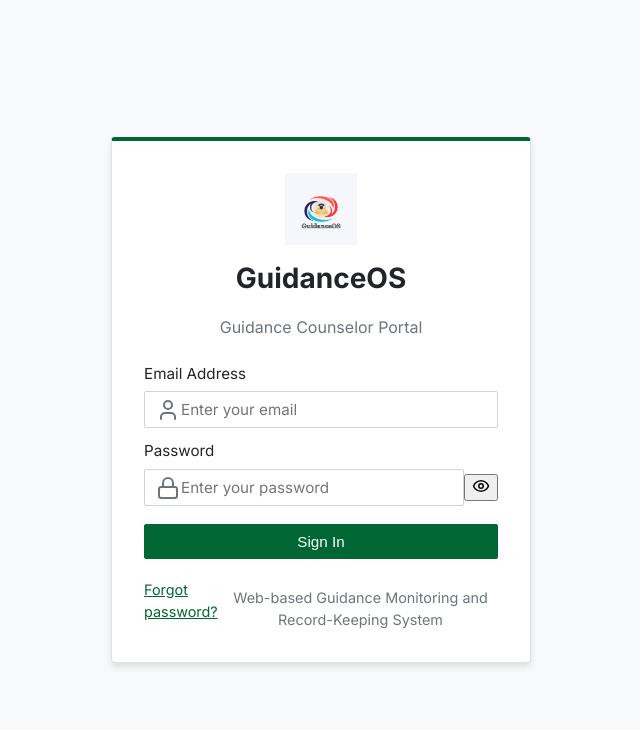
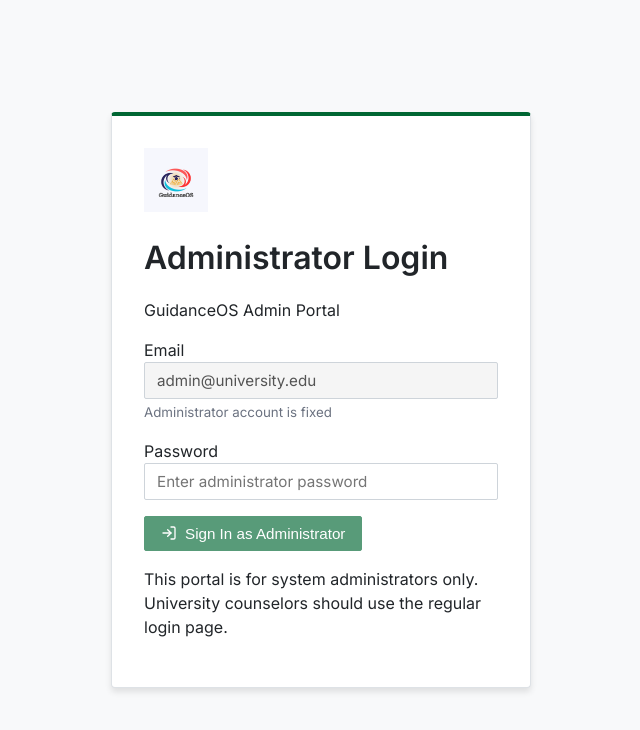
Before and after one commit to jpdev69/CounselMate-system, a React (Vite) app in the folder frontend/: page /admin/login in a window 1280 px wide. Before the commit this address led to /login. Shown: the top 730 px of the page, without its empty margins (319-959 px from the left). Built offline with nearby package versions, Linux system fonts and the light colour scheme; no server answers.

Commit message:
Core Update. moved and separated admin panel to a system administrator page

```diff
--- a/frontend/src/App.jsx
+++ b/frontend/src/App.jsx
@@ -14,6 +14,8 @@ import ChangePassword from './components/ChangePassword';
 import SecurityQuestion from './components/SecurityQuestion';
 import StudentManual from './components/StudentManual';
 import AdminPanel from './components/AdminPanel';
+import AdminLogin from './components/AdminLogin';
+import AdminLayout from './components/AdminLayout';
 import ReportStudent from './components/ReportStudent';
 import './App.css';
 
@@ -32,9 +34,43 @@ const ProtectedRoute = ({ children }) => {
   return user ? children : <Navigate to="/login" />;
 };
 
+const AdminRoute = ({ children }) => {
+  const { user, loading } = useAuth();
+
+  if (loading) {
+    return (
+      <div className="loading-container">
+        <div className="loading-spinner"></div>
+        <p className="loading-text">Loading...</p>
+      </div>
+    );
+  }
+
+  if (!user) {
+    return <Navigate to="/admin/login" />;
+  }
+
+  if (user.role !== 'admin') {
+    return <Navigate to="/login" />;
+  }
+
+  return children;
+};
+
 const PublicRoute = ({ children }) => {
   const { user } = useAuth();
   return !user ? children : <Navigate to="/" />;
+};
+
+const AdminPublicRoute = ({ children }) => {
+  const { user } = useAuth();
+  if (!user) {
+    return children;
+  }
+  if (user.role === 'admin') {
+    return <Navigate to="/admin" />;
+  }
+  return <Navigate to="/" />;
 };
 
 function App() {
@@ -60,6 +96,27 @@ function App() {
               }
             />
             <Route
+              path="/admin/login"
+              element={
+                <AdminPublicRoute>
+                  <AdminLogin />
+                </AdminPublicRoute>
+              }
+            />
+            <Route
+              path="/admin/*"
+              element={
+                <AdminRoute>
+                  <AdminLayout>
+                    <Routes>
+                      <Route path="/" element={<AdminPanel />} />
+                      <Route path="*" element={<Navigate to="/admin" />} />
+                    </Routes>
+                  </AdminLayout>
+                </AdminRoute>
+              }
+            />
+            <Route
               path="/*"
               element={
                 <ProtectedRoute>
@@ -72,7 +129,6 @@ function App() {
                       <Route path="/report-student" element={<ReportStudent />} />
                       <Route path="/search" element={<SearchRecords />} />
                       <Route path="/student-manual" element={<StudentManual />} />
-                      <Route path="/admin" element={<AdminPanel />} />
                       <Route path="/change-password" element={<ChangePassword />} />
                       <Route path="/security-question" element={<SecurityQuestion />} />
                       <Route path="*" element={<Navigate to="/" />} />
--- /dev/null
+++ b/frontend/src/components/AdminLayout.jsx
@@ -0,0 +1,78 @@
+// src/components/AdminLayout.jsx
+import React from 'react';
+import { useAuth } from '../contexts/AuthContext';
+import { LogOut, Shield } from 'lucide-react';
+import '../App.css';
+
+const AdminLayout = ({ children }) => {
+  const { user, logout } = useAuth();
+
+  return (
+    <div className="layout">
+      {/* Top Header Navigation */}
+      <header className="top-header" style={{ background: 'linear-gradient(135deg, #1e293b 0%, #334155 100%)' }}>
+        <div className="top-header-left">
+          <img src="/GuidanceOS-system-logo.png" alt="ISU Logo" className="top-header-logo" />
+          <h1 className="top-header-title">GuidanceOS Admin</h1>
+        </div>
+
+        <div className="top-header-right">
+          <div className="user-profile">
+            <div className="user-avatar-icon" style={{ background: '#dc2626' }}>
+              <Shield size={16} />
+            </div>
+            <span className="user-name">System Administrator</span>
+          </div>
+          <button
+            onClick={logout}
+            className="logout-btn-header"
+            title="Logout"
+          >
+            <LogOut size={16} />
+            <span className="logout-text">Logout</span>
+          </button>
+        </div>
+      </header>
+
+      {/* Main Content */}
+      <main className="main-content" style={{ background: '#f8fafc', padding: '20px' }}>
+        <div className="main-container">
+          {/* Admin Header */}
+          <div style={{
+            background: 'white',
+            padding: '20px',
+            borderRadius: '8px',
+            marginBottom: '20px',
+            border: '1px solid #e2e8f0'
+          }}>
+            <div style={{ display: 'flex', alignItems: 'center', gap: '12px' }}>
+              <div style={{
+                width: '48px',
+                height: '48px',
+                background: '#dc2626',
+                borderRadius: '8px',
+                display: 'flex',
+                alignItems: 'center',
+                justifyContent: 'center'
+              }}>
+                <Shield size={24} color="white" />
+              </div>
+              <div>
+                <h2 style={{ margin: 0, fontSize: '20px', fontWeight: '600', color: '#1e293b' }}>
+                  Administrator Portal
+                </h2>
+                <p style={{ margin: 0, fontSize: '14px', color: '#64748b' }}>
+                  System configuration and management
+                </p>
+              </div>
+            </div>
+          </div>
+
+          {children}
+        </div>
+      </main>
+    </div>
+  );
+};
+
+export default AdminLayout;
--- /dev/null
+++ b/frontend/src/components/AdminLogin.jsx
@@ -0,0 +1,108 @@
+// src/components/AdminLogin.jsx
+import React, { useState } from 'react';
+import { useAuth } from '../contexts/AuthContext';
+import { LogIn, Shield, AlertCircle } from 'lucide-react';
+
+const AdminLogin = () => {
+  const [email, setEmail] = useState('');
+  const [password, setPassword] = useState('');
+  const [error, setError] = useState('');
+  const [loading, setLoading] = useState(false);
+  const { login } = useAuth();
+
+  const handleSubmit = async (e) => {
+    e.preventDefault();
+    setError('');
+    setLoading(true);
+
+    try {
+      // For admin login, we'll use admin@university.edu
+      const adminEmail = 'admin@university.edu';
+      const result = await login(adminEmail, password);
+
+      if (!result.success) {
+        setError(result.error || 'Admin login failed');
+      }
+    } catch (err) {
+      setError('An unexpected error occurred. Please try again.');
+    } finally {
+      setLoading(false);
+    }
+  };
+
+  return (
+    <div className="login-container">
+      <div className="login-card">
+        <div className="login-header">
+          <img src="/GuidanceOS-system-logo.png" alt="GuidanceOS Logo" className="login-logo" style={{ height: '64px', marginBottom: '16px' }} />
+          <h1>Administrator Login</h1>
+          <p className="login-subtitle">GuidanceOS Admin Portal</p>
+        </div>
+
+        <form onSubmit={handleSubmit} className="login-form">
+          {error && (
+            <div className="alert alert-error">
+              <AlertCircle size={16} />
+              {error}
+            </div>
+          )}
+
+          <div className="form-group">
+            <label htmlFor="email">Email</label>
+            <input
+              id="email"
+              type="email"
+              value="admin@university.edu"
+              disabled
+              className="form-input"
+              style={{ backgroundColor: '#f5f5f5', cursor: 'not-allowed' }}
+            />
+            <small style={{ color: '#6b7280', display: 'block', marginTop: '4px' }}>
+              Administrator account is fixed
+            </small>
+          </div>
+
+          <div className="form-group">
+            <label htmlFor="password">Password</label>
+            <input
+              id="password"
+              type="password"
+              value={password}
+              onChange={(e) => setPassword(e.target.value)}
+              className="form-input"
+              placeholder="Enter administrator password"
+              required
+            />
+          </div>
+
+          <button
+            type="submit"
+            className="btn btn-primary btn-block"
+            disabled={loading || !password}
+          >
+            {loading ? (
+              <>
+                <div className="spinner"></div>
+                Signing in...
+              </>
+            ) : (
+              <>
+                <LogIn size={16} />
+                Sign In as Administrator
+              </>
+            )}
+          </button>
+        </form>
+
+        <div className="login-footer">
+          <p>
+            This portal is for system administrators only.
+            University counselors should use the regular login page.
+          </p>
+        </div>
+      </div>
+    </div>
+  );
+};
+
+export default AdminLogin;
--- a/frontend/src/components/Layout.jsx
+++ b/frontend/src/components/Layout.jsx
@@ -19,7 +19,6 @@ const Layout = ({ children }) => {
     { name: 'Report Student', href: '/report-student', icon: ClipboardList },
     { name: 'Search Violation Records', href: '/search', icon: Search },
     { name: 'Student Manual', href: '/student-manual', icon: BookOpen },
-    { name: 'Admin Panel', href: '/admin', icon: Settings },
     { name: 'Change Password', href: '/change-password', icon: Key },
     { name: 'Security & Recovery', href: '/security-question', icon: User },
   ];
--- a/frontend/src/contexts/AuthContext.jsx
+++ b/frontend/src/contexts/AuthContext.jsx
@@ -72,8 +72,17 @@ export const AuthProvider = ({ children }) => {
     try {
       console.log('Attempting login with:', email);
 
-      // Only allow counselor@university.edu
-      if (email !== 'counselor@university.edu') {
+      // Determine role based on email
+      let userRole = 'counselor';
+      let allowedEmail = 'counselor@university.edu';
+
+      if (email === 'admin@university.edu') {
+        userRole = 'admin';
+        allowedEmail = 'admin@university.edu';
+      }
+
+      // Only allow the specific email for the role
+      if (email !== allowedEmail) {
         return {
           success: false,
           error: 'Invalid email or password. Please check your credentials and try again.'
@@ -85,10 +94,13 @@ export const AuthProvider = ({ children }) => {
 
       const { token, user } = response.data;
 
+      // Add role to user object
+      const userWithRole = { ...user, role: userRole };
+
       // Store session data in sessionStorage so it does not persist across browser restarts
       sessionStorage.setItem('authToken', token);
-      sessionStorage.setItem('userData', JSON.stringify(user));
-      setUser(user);
+      sessionStorage.setItem('userData', JSON.stringify(userWithRole));
+      setUser(userWithRole);
 
       return { success: true, retryAfterMs: null };
     } catch (error) {
```
Also changed, not shown: 3 other files (tests, documents, lock files or other folders).
